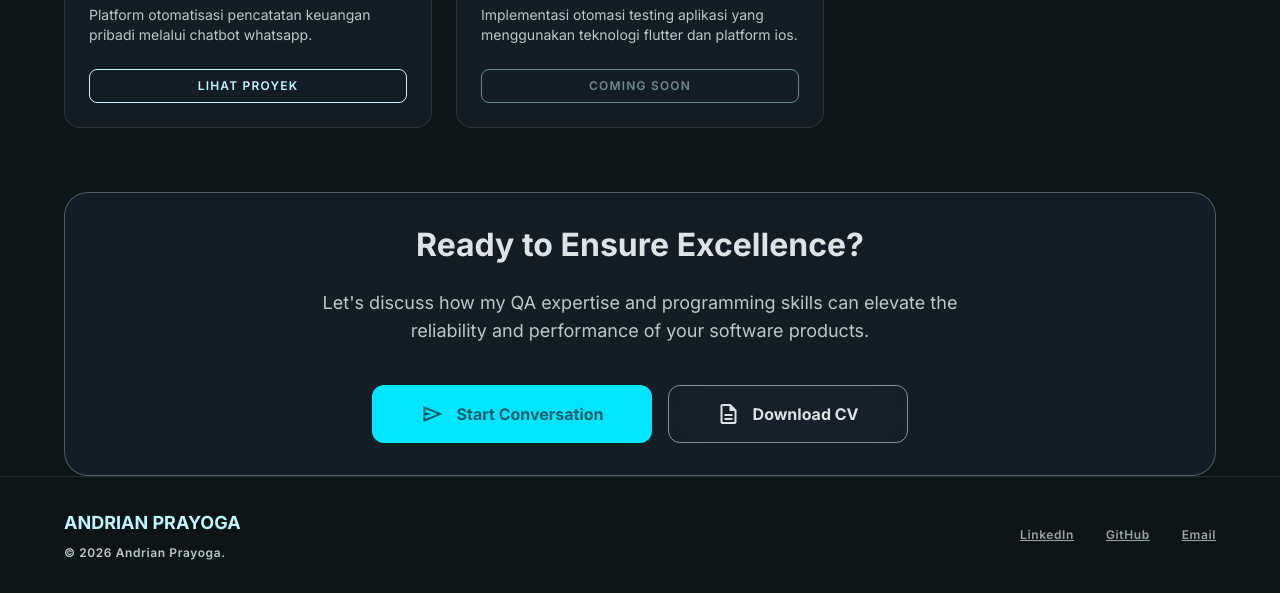
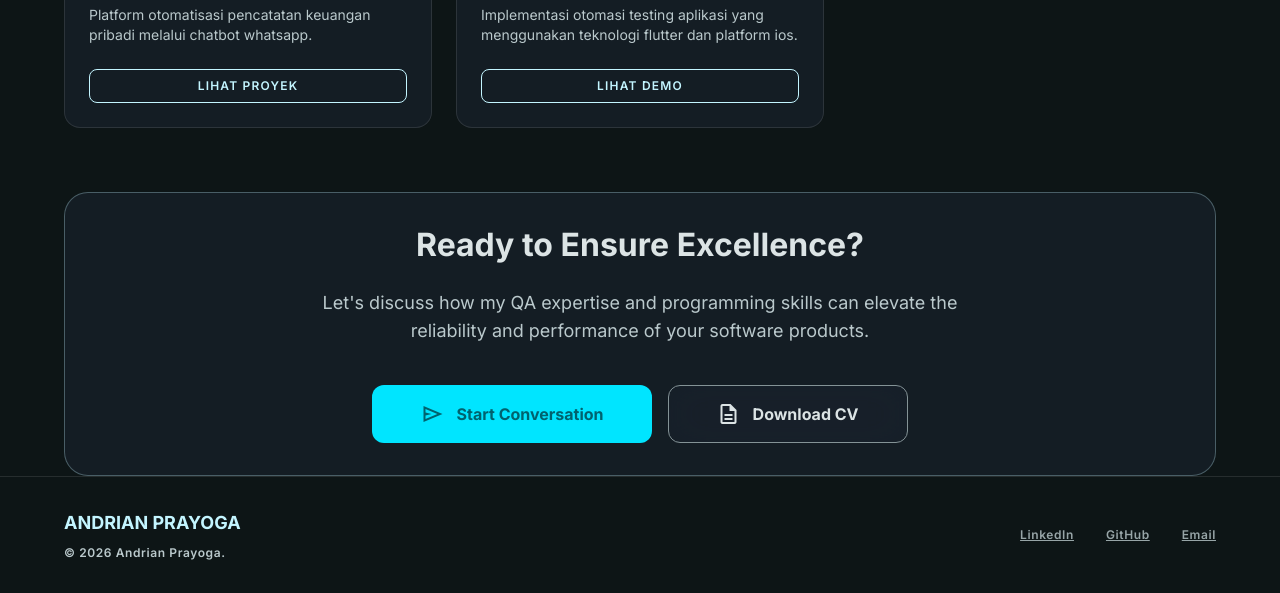
Before and after one commit to Andrian-prayoga/andrian_porto, a plain HTML site: page index.html in a window 1280 px wide. Shown: the part 3510-4103 px from the top of the page. Drawn offline with nearby package versions, Linux system fonts and the light colour scheme.

Commit message:
Update index.html
penambahan porto automation

```diff
--- a/index.html
+++ b/index.html
@@ -511,9 +511,9 @@ melakukan regression testing setelah proses fixing.</span>
         <div class="p-6">
           <h3 class="text-title-md font-title-md text-on-surface mb-2">Automated Testing Maestro</h3>
           <p class="text-on-surface-variant text-sm mb-6">Implementasi otomasi testing aplikasi yang menggunakan teknologi flutter dan platform ios.</p>
-          <button class="w-full py-2 border border-primary text-primary font-label-sm text-label-sm uppercase tracking-widest rounded-lg hover:bg-primary-container hover:text-on-primary-container transition-all cursor-not-allowed opacity-50">
-            Coming Soon
-          </button>
+          <button onclick="https://drive.google.com/file/d/1tqTgHgCr_FZBPIGiN06YuTr3hwuT_jYH/view?usp=sharing" class="block text-center w-full py-2 border border-primary text-primary font-label-sm text-label-sm uppercase tracking-widest rounded-lg hover:bg-primary-container hover:text-on-primary-container transition-all">
+            Lihat Demo
+        </button>
         </div>
       </div>
 
```
